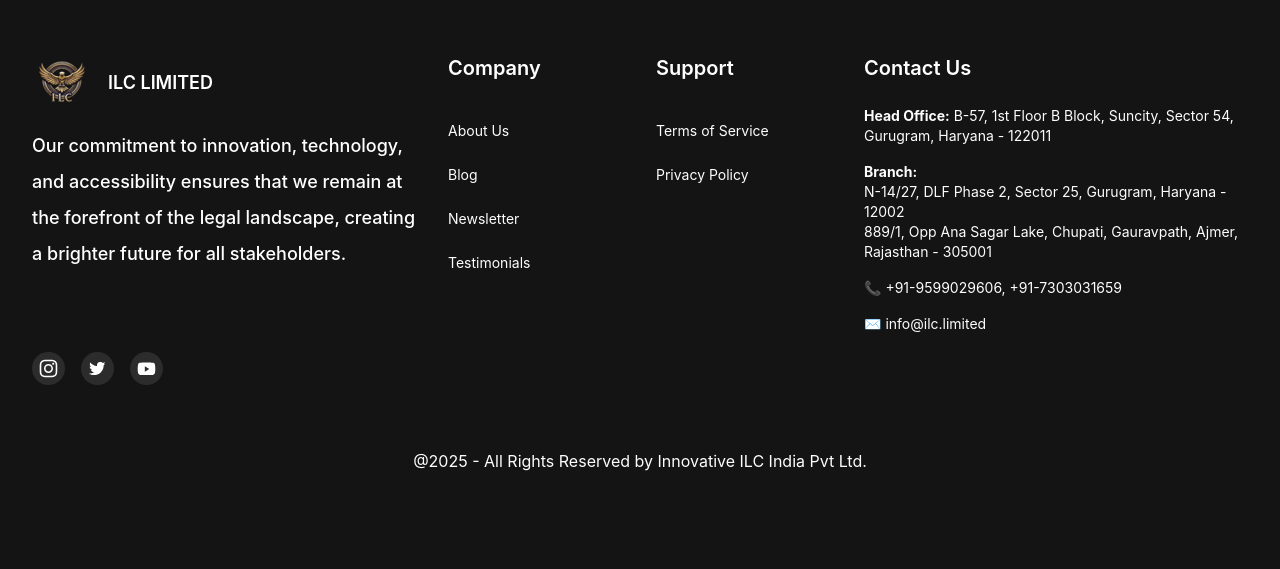
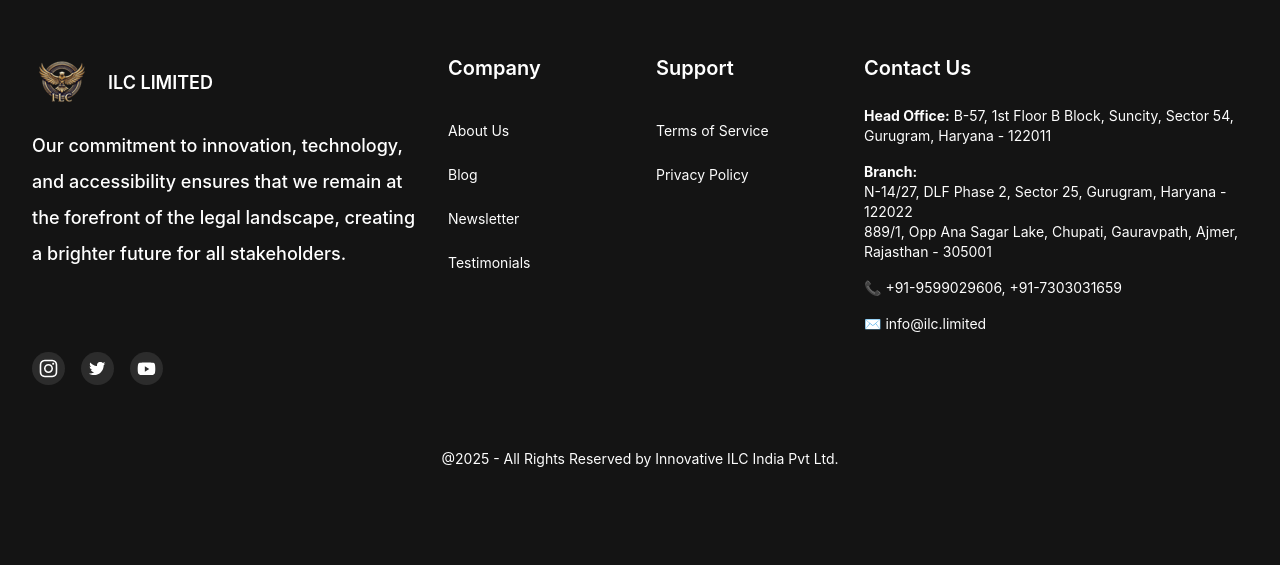
Before and after one commit to nitinsxngh/ILC-1, a Next.js app: page /blog in a window 1280 px wide. Shown: the part 1446-2015 px from the top of the page. Built offline with nearby package versions, Linux system fonts and the light colour scheme.

Commit message:
Mentor Name and Pincode Update

```diff
--- a/app/components/Footer/Footer.tsx
+++ b/app/components/Footer/Footer.tsx
@@ -80,7 +80,7 @@
             </p>
             <p className="text-offwhite text-sm mb-4">
               <strong>Branch:</strong>
-              <br /> N-14/27, DLF Phase 2, Sector 25, Gurugram, Haryana - 12002
+              <br /> N-14/27, DLF Phase 2, Sector 25, Gurugram, Haryana - 122022
               <br /> 889/1, Opp Ana Sagar Lake, Chupati, Gauravpath, Ajmer, Rajasthan - 305001
             </p>
             <p className="text-offwhite text-sm mb-4 flex items-center">
@@ -95,7 +95,7 @@
 
       {/* All Rights Reserved */}
       <div className="pb-24 px-4">
-        <h3 className="text-center text-offwhite">
+        <h3 className="text-center text-sm text-offwhite">
           @2025 - All Rights Reserved by <Link href="#" target="_blank"> Innovative ILC India Pvt Ltd.</Link>
         </h3>
       </div>
--- a/app/components/Mentor/Mentor.tsx
+++ b/app/components/Mentor/Mentor.tsx
@@ -48,7 +48,7 @@
         href: '#',
         imageSrc: '/assets/mentor/13.svg',
         imageAlt: "Front of men's Basic Tee in black.",
-        color: 'Chandamita Das',
+        color: 'Chandamita Nath',
     },
     {
         id: 6,
```
